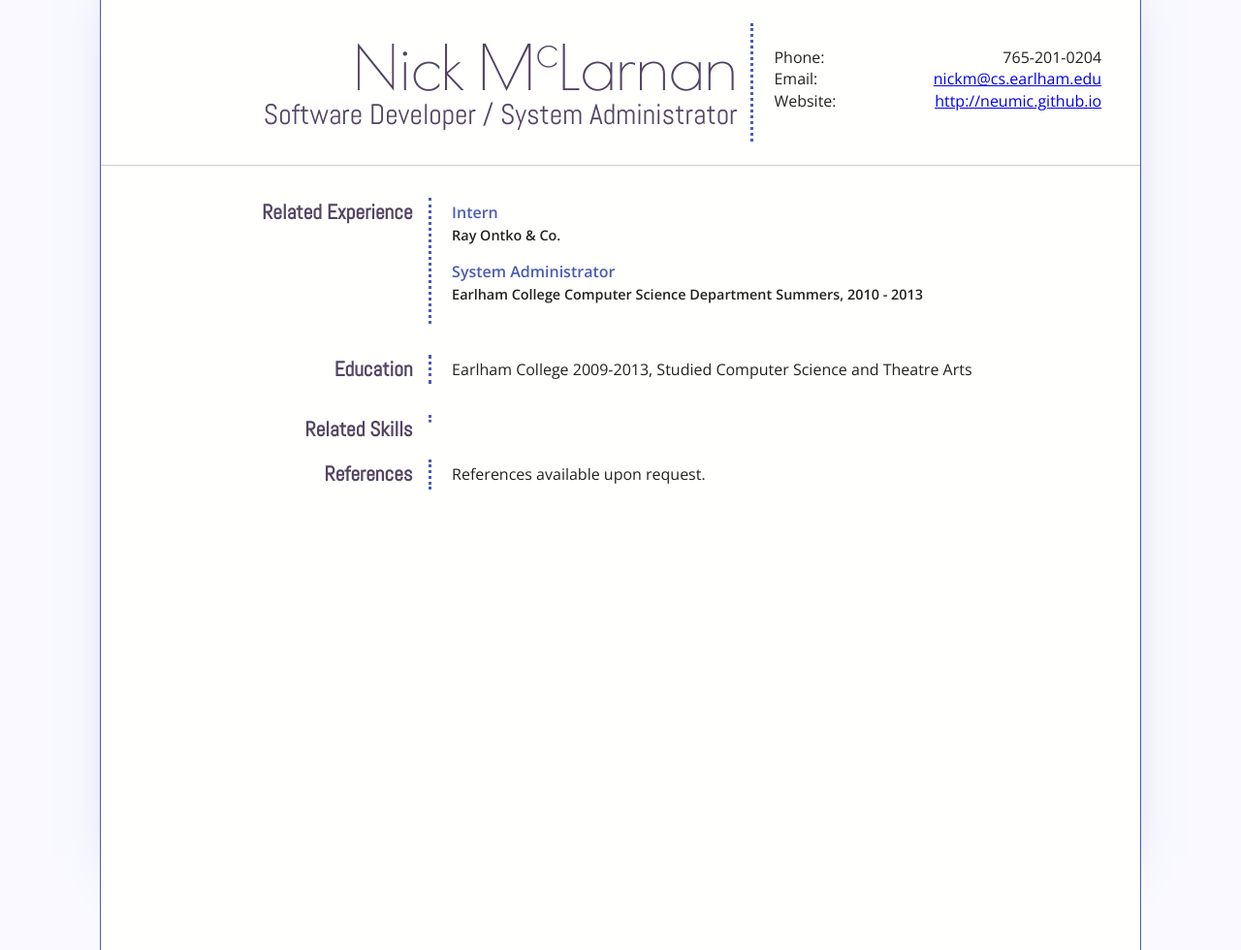
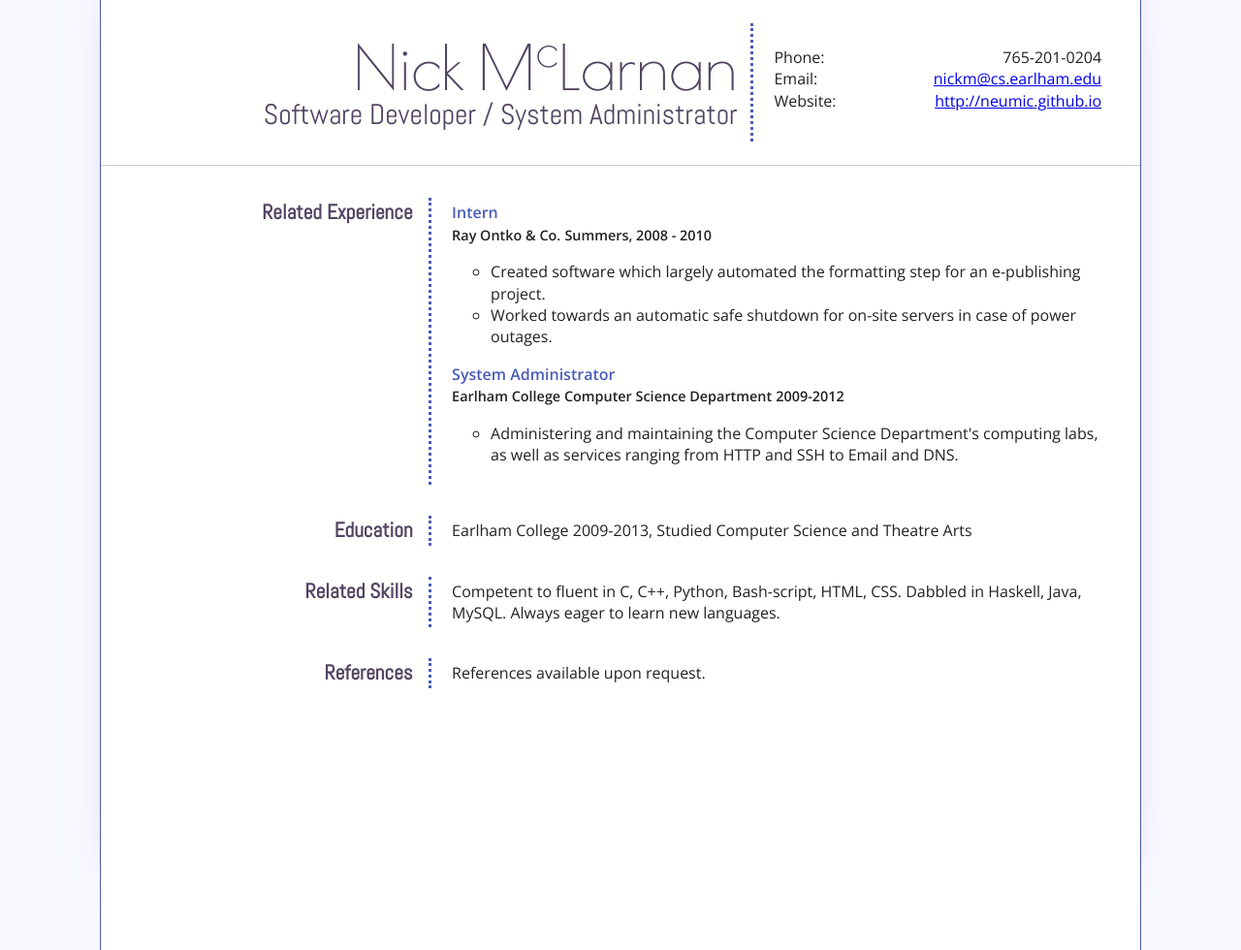
Before and after one commit to neumic/neumic.github.io_source, a Jekyll site: the page built from computing_resume.html, in a window 1280 px wide. Shown: the whole page at 97% size. Built offline with Jekyll 4.4.1, drawn with Linux system fonts in a browser that asks for light colours.

Commit message:
resume updates

```diff
--- a/computing_resume.html
+++ b/computing_resume.html
@@ -24,15 +24,18 @@ layout: resume
          <section class="job">
             <h4 class="job-title">Intern</h4>
             <h5 class="job-organization">Ray Ontko & Co.</h5>
-            <h5 class="job-dates"></h5>
+            <h5 class="job-dates">Summers, 2008 - 2010</h5>
             <ul class="job-duties">
+               <li>Created software which largely automated the formatting step for an e-publishing project.</li>
+               <li>Worked towards an automatic safe shutdown for on-site servers in case of power outages.</li>
             </ul>
          </section>
          <section class="job">
             <h4 class="job-title">System Administrator</h4>
             <h5 class="job-organization">Earlham College Computer Science Department</h5>
-            <h5 class="job-dates">Summers, 2010 - 2013</h5>
+            <h5 class="job-dates">2009-2012</h5>
             <ul class="job-duties">
+               <li>Administering and maintaining the Computer Science Department's computing labs, as well as services ranging from HTTP and SSH to Email and DNS.</ls>
             </ul>
          </section>
       </div>
@@ -48,6 +51,7 @@ layout: resume
    <section id="skills" class="top-level">
       <h3 id="related-skills">Related Skills</h3>
       <div class="section-contents">
+         <p>Competent to fluent in C, C++, Python, Bash-script, HTML, CSS. Dabbled in Haskell, Java, MySQL. Always eager to learn new languages.</p>
       </div>
    </section>
 
```
